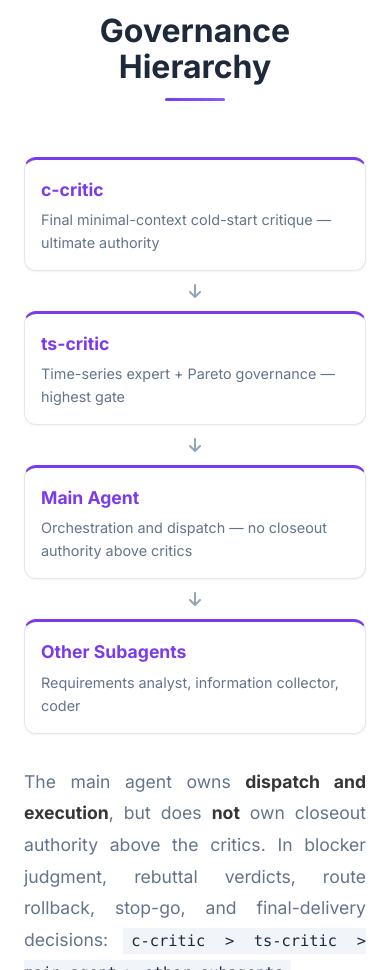
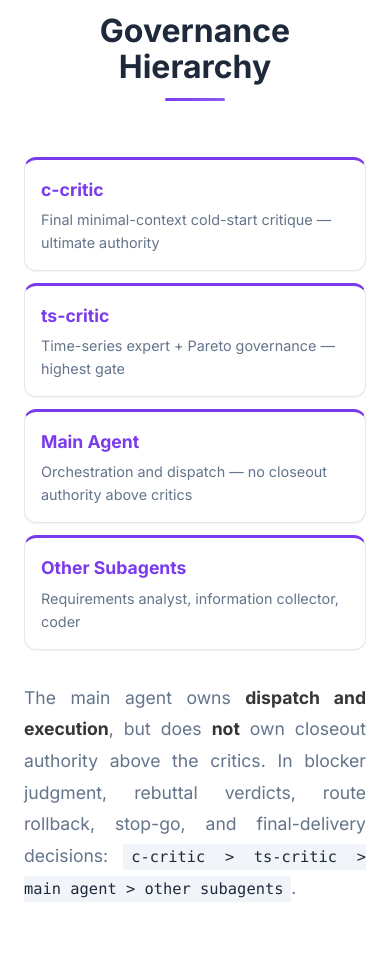
Before and after one commit to ztxtech/aion, a plain HTML site: page docs/index.html in a window 390 px wide. Shown: the part 6060-7030 px from the top of the page. Drawn offline with nearby package versions, Linux system fonts and the light colour scheme; some icons are missing.

Commit message:
fix(website): fix component card grid overlap and add responsive breakpoints

```diff
--- a/docs/index.html
+++ b/docs/index.html
@@ -447,17 +447,14 @@ flowchart LR
                 <span class="governance-label">c-critic</span>
                 <span class="governance-desc">Final minimal-context cold-start critique — ultimate authority</span>
               </div>
-              <div class="governance-arrow"><i class="fas fa-arrow-right"></i></div>
               <div class="governance-level">
                 <span class="governance-label">ts-critic</span>
                 <span class="governance-desc">Time-series expert + Pareto governance — highest gate</span>
               </div>
-              <div class="governance-arrow"><i class="fas fa-arrow-right"></i></div>
               <div class="governance-level">
                 <span class="governance-label">Main Agent</span>
                 <span class="governance-desc">Orchestration and dispatch — no closeout authority above critics</span>
               </div>
-              <div class="governance-arrow"><i class="fas fa-arrow-right"></i></div>
               <div class="governance-level">
                 <span class="governance-label">Other Subagents</span>
                 <span class="governance-desc">Requirements analyst, information collector, coder</span>
--- a/docs/static/css/aion.css
+++ b/docs/static/css/aion.css
@@ -199,9 +199,9 @@ body {
 
 .horizontal-diagram {
   display: grid;
-  grid-template-columns: minmax(0, 1fr) 28px minmax(0, 1fr) 28px minmax(0, 1fr) 28px minmax(0, 1fr);
+  grid-template-columns: repeat(4, minmax(0, 1fr));
   align-items: stretch;
-  gap: 0;
+  gap: 1rem;
 }
 
 .layer {
@@ -982,6 +982,12 @@ code {
   }
 }
 
+@media screen and (max-width: 1250px) {
+  .horizontal-diagram {
+    grid-template-columns: repeat(2, minmax(0, 1fr));
+  }
+}
+
 @media screen and (max-width: 900px) {
   .horizontal-diagram {
     grid-template-columns: 1fr;
@@ -995,8 +1001,7 @@ code {
 
   .layer-arrow,
   .governance-arrow {
-    min-height: auto;
-    transform: rotate(90deg);
+    display: none;
   }
 }
 
```
